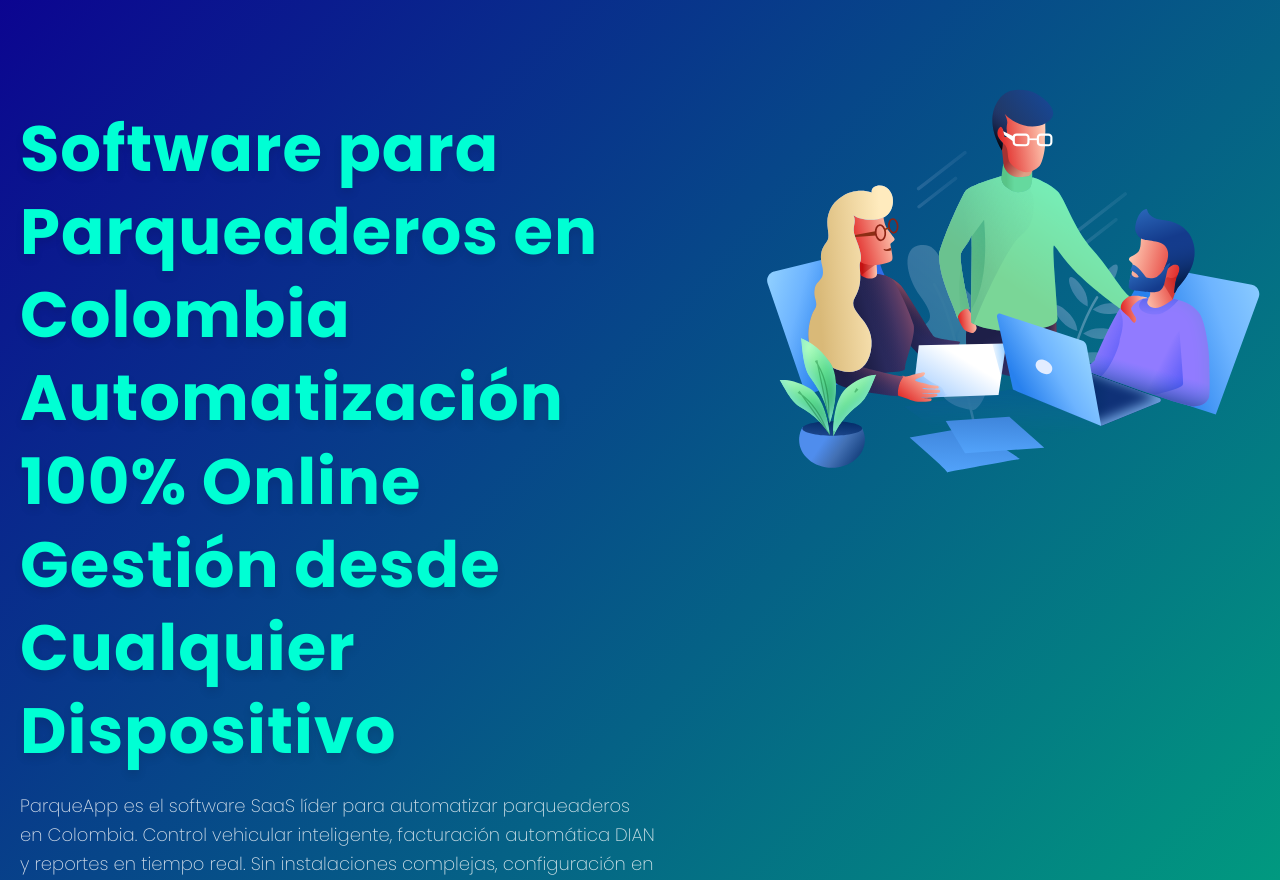
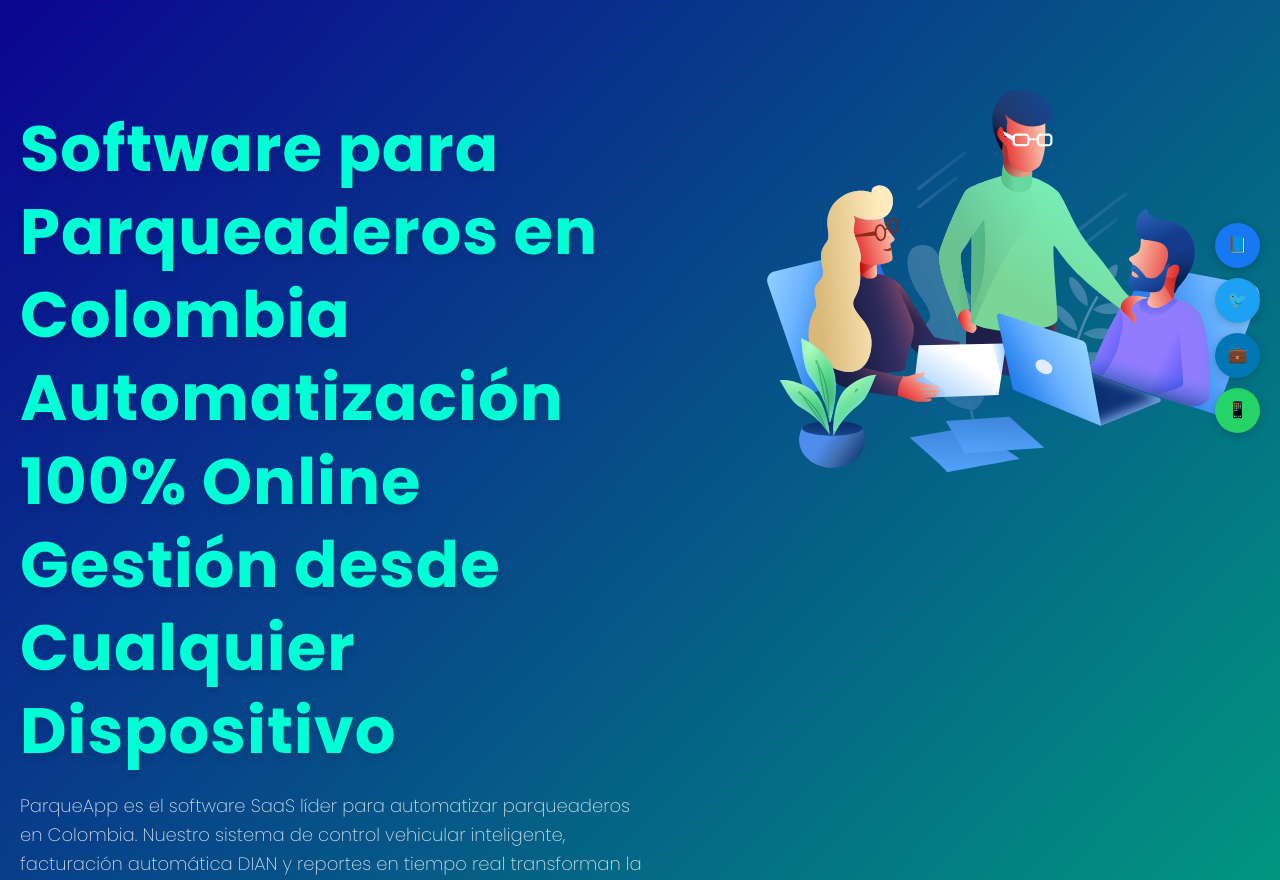
Before and after one commit to parqueapp-co/parqueapp-co.github.io, a plain HTML site: page index.html in a window 1280 px wide. Shown: the part 72-952 px from the top of the page. Drawn offline with Linux system fonts and the light colour scheme.

Commit message:
Refactor SEO metadata in index.html; optimize title, description, and language attributes for improved search visibility and user engagement. Add social sharing buttons for enhanced content distribution.

```diff
--- a/index.html
+++ b/index.html
@@ -8,11 +8,11 @@
     <meta name="viewport" content="width=device-width, initial-scale=1.0, shrink-to-fit=no">
     <meta http-equiv="x-ua-compatible" content="ie=edge">
 
-    <!-- Title optimizado -->
-    <title>ParqueApp - Software de Gestión para Parqueaderos | Automatización SaaS Colombia</title>
+    <!-- Title optimizado (máximo 60 caracteres) -->
+    <title>ParqueApp - Software para Parqueaderos Colombia</title>
 
-    <!-- Meta description optimizada -->
-    <meta name="description" content="Software SaaS para parqueaderos en Colombia. Automatiza control vehicular, facturación y reportes. Sistema de gestión 100% online para administrar tu parqueadero desde cualquier dispositivo. Demo gratis.">
+    <!-- Meta description optimizada (máximo 155 caracteres) -->
+    <meta name="description" content="Software SaaS para automatizar parqueaderos en Colombia. Control vehicular, facturación DIAN y reportes. Demo gratis. ✅ Implementación 24h">
 
     <!-- Keywords optimizadas -->
     <meta name="keywords" content="software parqueaderos, sistema parqueaderos Colombia, gestión parqueaderos, control vehicular, parqueadero automático, SaaS parqueaderos, software control vehicular, administración parqueaderos, sistema facturación parqueaderos, Popayán, Cauca">
@@ -20,7 +20,7 @@
     <!-- Meta adicionales para SEO -->
     <meta name="author" content="ParqueApp">
     <meta name="revisit-after" content="7 days">
-    <meta name="language" content="Spanish">
+    <meta name="language" content="es">
     <meta name="distribution" content="global">
     <meta name="rating" content="general">
 
@@ -31,9 +31,9 @@
     <meta name="ICBM" content="2.4448143, -76.6147395">
 
     <!-- Open Graph optimizado -->
-    <meta property="og:title" content="ParqueApp - Software de Gestión para Parqueaderos Colombia">
+    <meta property="og:title" content="ParqueApp - Software para Parqueaderos Colombia">
     <meta property="og:url" content="https://www.parqueapp.com">
-    <meta property="og:description" content="Automatiza tu parqueadero con ParqueApp. Software SaaS 100% online para control vehicular, facturación automática y reportes en tiempo real. Solicita demo gratis.">
+    <meta property="og:description" content="Automatiza tu parqueadero con ParqueApp. Software SaaS para control vehicular, facturación DIAN y reportes. Demo gratis.">
     <meta property="og:site_name" content="ParqueApp">
     <meta property="og:type" content="website">
     <meta property="og:image" content="https://www.parqueapp.com/images/parqueapp-og-image.jpg">
@@ -43,8 +43,8 @@
 
     <!-- Twitter Cards -->
     <meta name="twitter:card" content="summary_large_image">
-    <meta name="twitter:title" content="ParqueApp - Software de Gestión para Parqueaderos Colombia">
-    <meta name="twitter:description" content="Automatiza tu parqueadero con ParqueApp. Software SaaS para control vehicular y facturación automática.">
+    <meta name="twitter:title" content="ParqueApp - Software para Parqueaderos Colombia">
+    <meta name="twitter:description" content="Automatiza tu parqueadero con software SaaS colombiano. Control vehicular y facturación DIAN.">
     <meta name="twitter:image" content="https://www.parqueapp.com/images/parqueapp-twitter-card.jpg">
 
     <!-- Schema.org structured data -->
@@ -76,12 +76,15 @@
     }
     </script>
 
-    <!-- Canonical URL -->
+    <!-- Canonical URL corregida -->
     <link rel="canonical" href="https://www.parqueapp.com">
 
-    <!-- Favicon -->
+    <!-- Favicon y Apple Touch Icon -->
     <link rel="icon" href="./images/favicon.ico" type="image/x-icon">
     <link rel="shortcut icon" href="./images/favicon.ico" type="image/x-icon">
+    <link rel="apple-touch-icon" sizes="180x180" href="./images/apple-touch-icon.png">
+    <link rel="icon" type="image/png" sizes="32x32" href="./images/favicon-32x32.png">
+    <link rel="icon" type="image/png" sizes="16x16" href="./images/favicon-16x16.png">
 
     <link href="https://fonts.googleapis.com/css?family=Poppins:200,400,700" rel="stylesheet">
     <link rel="stylesheet" href="./css/spectre.css">
@@ -123,7 +126,7 @@
                             <span class="slogan-bold">Automatización 100% Online</span>
                             <span class="slogan-bold">Gestión desde Cualquier Dispositivo</span>
                         </h1>
-                        <p>ParqueApp es el software SaaS líder para automatizar parqueaderos en Colombia. Control vehicular inteligente, facturación automática DIAN y reportes en tiempo real. Sin instalaciones complejas, configuración en 24 horas. Ideal para parqueaderos en Popayán, Bogotá, Medellín y toda Colombia.</p>
+                        <p>ParqueApp es el software SaaS líder para automatizar parqueaderos en Colombia. Nuestro sistema de control vehicular inteligente, facturación automática DIAN y reportes en tiempo real transforman la gestión de parqueaderos. Sin instalaciones complejas, configuración en 24 horas. Ideal para software para parqueaderos en Popayán, Bogotá, Medellín y toda Colombia con automatización 100% online desde cualquier dispositivo.</p>
                         <a class="btn btn-primary btn-lg btn-start" target="_blank" rel="noopener" href="https://api.whatsapp.com/send?phone=573122656289&text=¡Hola!%20Quiero%20conocer%20ParqueApp%20para%20automatizar%20mi%20parqueadero.%20¿Pueden%20agendar%20una%20demostración%20gratuita?" aria-label="Solicitar demostración gratuita por WhatsApp">Solicitar Demo Gratis</a>
                     </div>
                 </div>
@@ -330,6 +333,22 @@
         </div>
     </section>
 
+    <!-- Compartir en redes sociales -->
+    <div class="social-share" style="position: fixed; right: 20px; top: 50%; transform: translateY(-50%); z-index: 1000; display: flex; flex-direction: column; gap: 10px;">
+        <a href="https://www.facebook.com/sharer/sharer.php?u=https://www.parqueapp.com" target="_blank" rel="noopener" style="background: #1877f2; color: white; padding: 10px; border-radius: 50%; text-decoration: none; display: flex; align-items: center; justify-content: center; width: 45px; height: 45px; box-shadow: 0 2px 10px rgba(0,0,0,0.2);" title="Compartir en Facebook">
+            📘
+        </a>
+        <a href="https://twitter.com/intent/tweet?text=ParqueApp%20-%20Software%20para%20Parqueaderos%20Colombia&url=https://www.parqueapp.com" target="_blank" rel="noopener" style="background: #1da1f2; color: white; padding: 10px; border-radius: 50%; text-decoration: none; display: flex; align-items: center; justify-content: center; width: 45px; height: 45px; box-shadow: 0 2px 10px rgba(0,0,0,0.2);" title="Compartir en Twitter">
+            🐦
+        </a>
+        <a href="https://www.linkedin.com/sharing/share-offsite/?url=https://www.parqueapp.com" target="_blank" rel="noopener" style="background: #0077b5; color: white; padding: 10px; border-radius: 50%; text-decoration: none; display: flex; align-items: center; justify-content: center; width: 45px; height: 45px; box-shadow: 0 2px 10px rgba(0,0,0,0.2);" title="Compartir en LinkedIn">
+            💼
+        </a>
+        <a href="https://api.whatsapp.com/send?text=Mira%20este%20software%20para%20parqueaderos%20https://www.parqueapp.com" target="_blank" rel="noopener" style="background: #25d366; color: white; padding: 10px; border-radius: 50%; text-decoration: none; display: flex; align-items: center; justify-content: center; width: 45px; height: 45px; box-shadow: 0 2px 10px rgba(0,0,0,0.2);" title="Compartir en WhatsApp">
+            📱
+        </a>
+    </div>
+
     <footer class="yeo-footer">
         <div class="container">
             <div class="columns">
```
